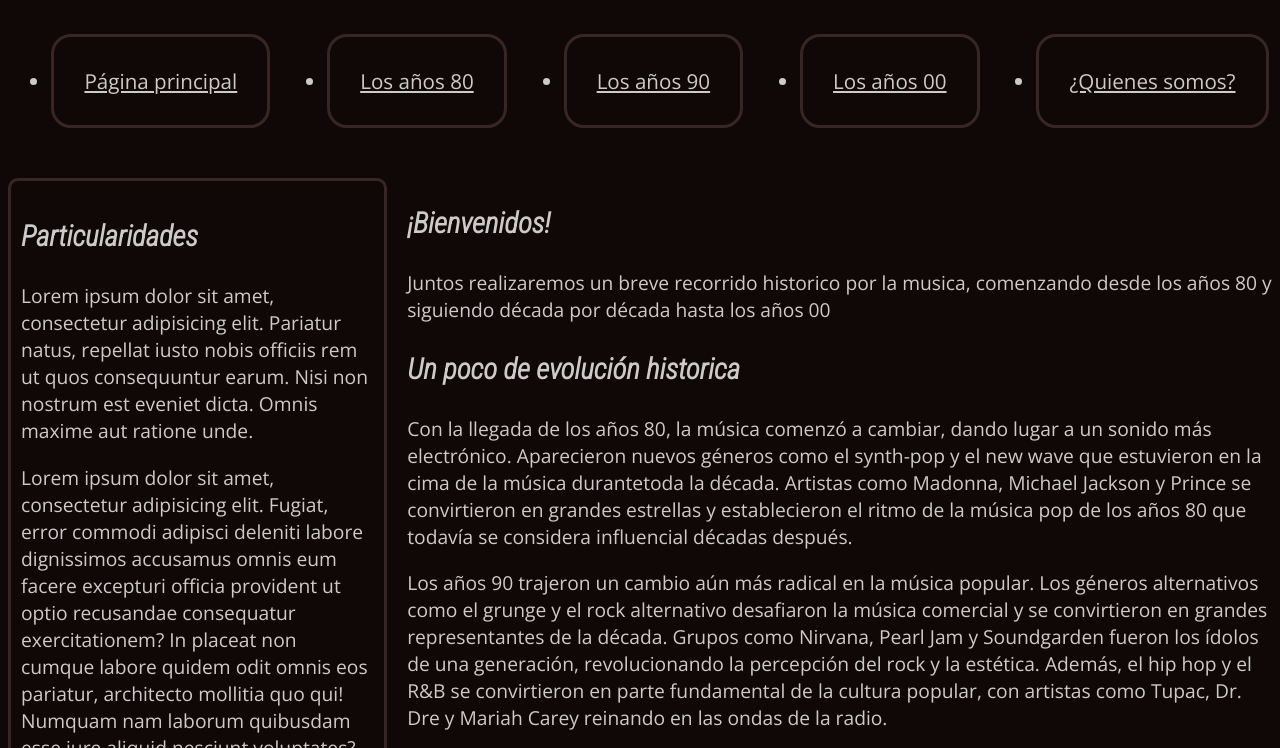
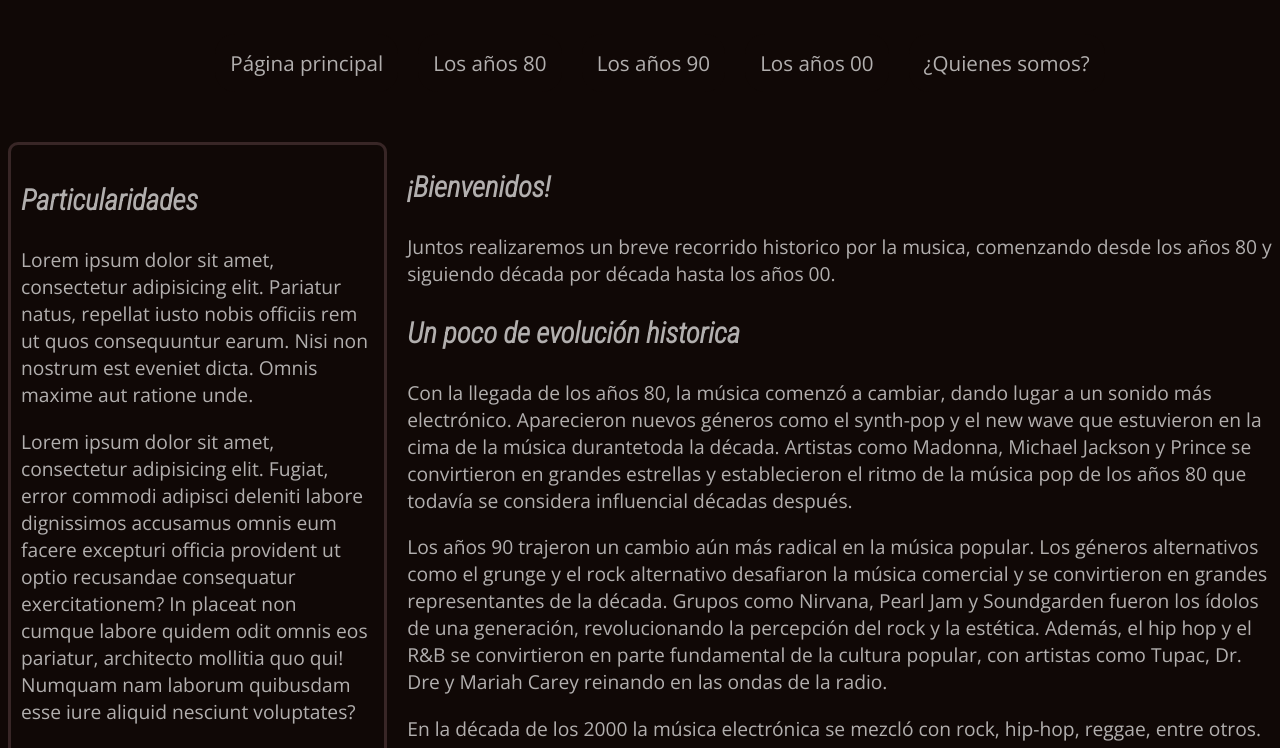
Before and after one commit to guidodiz/TP, a plain HTML site: page index.html in a window 1280 px wide. Shown: the part 108-856 px from the top of the page. Drawn offline with nearby package versions, Linux system fonts and the light colour scheme.

Commit message:
maquetacion de pagina principal con el menu completo

```diff
--- a/estilos.css
+++ b/estilos.css
@@ -1,6 +1,6 @@
 * {
     background-color: #100806;
-    color: rgba(255, 255, 255, 0.788);
+    color: rgba(255, 255, 255, 0.678);
     font-family: 'Open Sans', sans-serif;
     font-size: 2ex;
 }
@@ -21,6 +21,8 @@ h3 {
 
 
 
+
+
 .encabezado{
     margin-top: 20px;
     margin-bottom: 50px;
@@ -32,18 +34,36 @@ h3 {
 
 .navegador {
     display: flex;
-    gap: 50px;
     margin-top: 20px;
     margin-bottom: 50px;
-    justify-content: space-around;
+    justify-content: center;
+    gap: 20px;
 }
 
-.navegador li{
+li{
     border-radius: 20px;
-    border: rgb(56, 38, 38) solid;
-    padding: 30px;
+    padding: 15px;
+    list-style: none;
 }
 
+
+
+a{
+    text-decoration: none;
+}
+
+
+a:hover{
+    color: white;
+    font-weight: 800;
+    animation: 0.5s infinite secciones;
+}
+
+
+@keyframes secciones{
+    0% { transform: scale(1,1);}
+    100% { transform: scale(2,2);}
+}
 
 
 
@@ -61,7 +81,7 @@ h3 {
     border-radius: 10px;
     border: rgb(56, 38, 38) solid;
     padding: 10px;
-  }
+}
 
 
 .pie{
--- a/index.html
+++ b/index.html
@@ -64,6 +64,9 @@
             <p>Lorem ipsum, dolor sit amet consectetur adipisicing elit. Fugit eaque dolore ad sapiente quas porro earum
                 exercitationem voluptatibus itaque nihil qui provident quibusdam quis, optio delectus inventore nam
                 eveniet? Maxime.</p>
+
+            <h3>Artistas/bandas destacadas</h3>
+
         </aside>
 
 
@@ -72,7 +75,7 @@
             <h3>¡Bienvenidos!</h3>
 
             <p>Juntos realizaremos un breve recorrido historico por la musica, comenzando desde los años 80 y siguiendo
-                década por década hasta los años 00</p>
+                década por década hasta los años 00.</p>
 
 
 
@@ -99,8 +102,7 @@
             <p>En resumen, los años 80, 90 y 00 nos dieron una gran cantidad de música que cambió el curso de la cultura
                 musical. Cada una de las décadas representó un nuevo comienzo y una forma completamente diferente de
                 expresión artística. Cada canción y cada banda tuvieron un impacto único en la música y en la historia,
-                y continúan inspirando a nuevas generaciones de artistas y oyentes en la actualidad</p>
-            que nos genera la musica</p>
+                y continúan inspirando a nuevas generaciones de artistas y oyentes en la actualidad.</p>
 
         </article>
 
```
